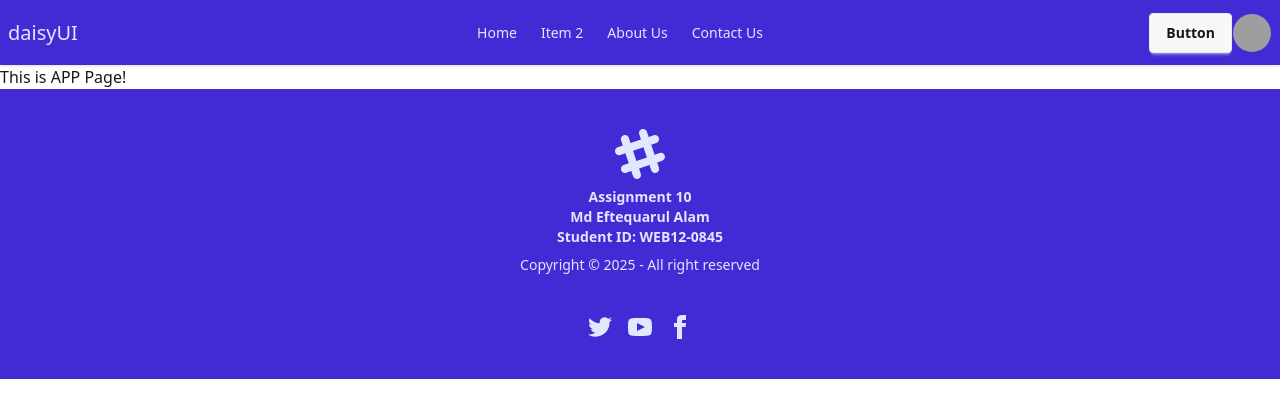
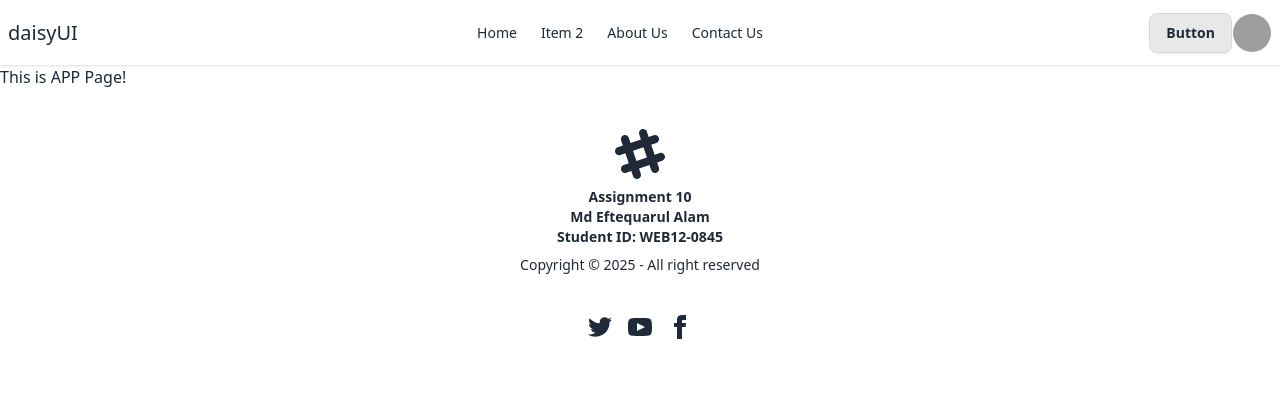
Before and after one commit to efthi/ph12_efthi_movie_masterpro_A10_client, a React (Vite) app: page / in a window 1280 px wide. Shown: the top 418 px of the page. Built offline with nearby package versions, Linux system fonts and the light colour scheme; grey boxes are pictures that could not be loaded.

Commit message:
Update: DaisyUI Theme added, light: fantansy, dark:business

```diff
--- a/package.json
+++ b/package.json
@@ -13,10 +13,12 @@
     "@tailwindcss/vite": "^4.1.17",
     "daisyui": "^5.4.7",
     "firebase": "^12.5.0",
+    "lucide-react": "^0.553.0",
     "react": "^19.1.1",
     "react-dom": "^19.1.1",
     "react-icons": "^5.5.0",
     "react-router": "^7.9.5",
+    "react-spinners": "^0.17.0",
     "react-toastify": "^11.0.5",
     "tailwindcss": "^4.1.17"
   },
--- a/src/Components/Footer.jsx
+++ b/src/Components/Footer.jsx
@@ -3,7 +3,7 @@ import React from 'react';
 const Footer = () => {
     return (
         <>
-        <footer className="footer footer-horizontal footer-center bg-primary text-primary-content p-10">
+        <footer className="footer footer-horizontal footer-center p-10">
         <aside>
             <svg
             width="50"
--- a/src/Components/Navbar.jsx
+++ b/src/Components/Navbar.jsx
@@ -3,7 +3,7 @@ import React from 'react';
 const Navbar = () => {
     return (
         <>
-          <div className="navbar shadow-sm bg-primary text-primary-content">
+          <div className="navbar shadow-sm">
             <div className="navbar-start">
                 <div className="dropdown">
                 <div tabIndex={0} role="button" className="btn btn-ghost lg:hidden">
--- a/src/index.css
+++ b/src/index.css
@@ -1,6 +1,8 @@
 @import "tailwindcss";
-@plugin "daisyui";
-
+@plugin "daisyui" {
+  /* ডিফল্ট = pastel, আর ইউজারের OS ডার্ক হলে = business */
+  themes: fantasy --default, business --prefersdark;
+}
 
 body {
   /* margin: 0;
```
Also changed, not shown: 1 other file (tests, documents, lock files or other folders).
